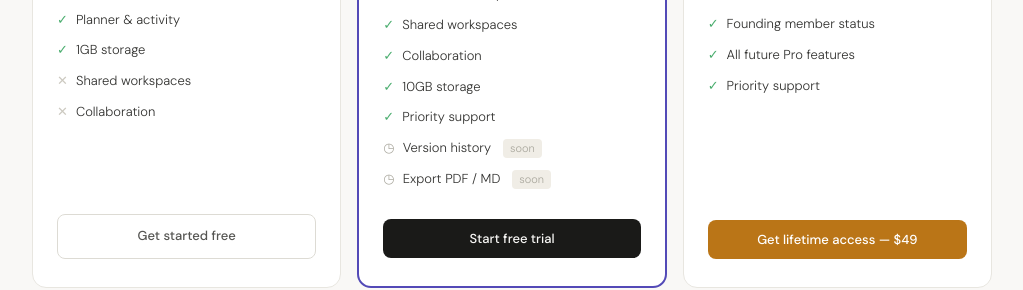
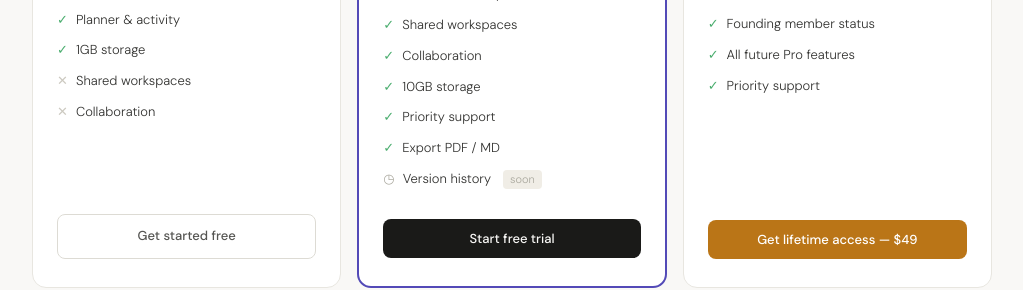
Before and after one commit to sillyledger/two-website, a Next.js app: page / in a window 1280 px wide. Shown: the part 3240-3530 px from the top of the page, without its empty margins (128-1151 px from the left). Built offline with nearby package versions, Linux system fonts and the light colour scheme.

Commit message:
Update pricing-section.tsx

```diff
--- a/components/pricing-section.tsx
+++ b/components/pricing-section.tsx
@@ -102,8 +102,8 @@ export function PricingSection() {
                 <li><span className="pf-check">✓</span> Collaboration</li>
                 <li><span className="pf-check">✓</span> 10GB storage</li>
                 <li><span className="pf-check">✓</span> Priority support</li>
+                <li><span className="pf-check">✓</span> Export PDF / MD</li>
                 <li><span className="pf-soon">◷</span> Version history <span className="pf-soon-tag">soon</span></li>
-                <li><span className="pf-soon">◷</span> Export PDF / MD <span className="pf-soon-tag">soon</span></li>
               </ul>
               <button onClick={openProCheckout} className="plan-btn-new plan-btn-primary-new">
                 {yearly ? "Start free trial — $60/yr" : "Start free trial"}
```
